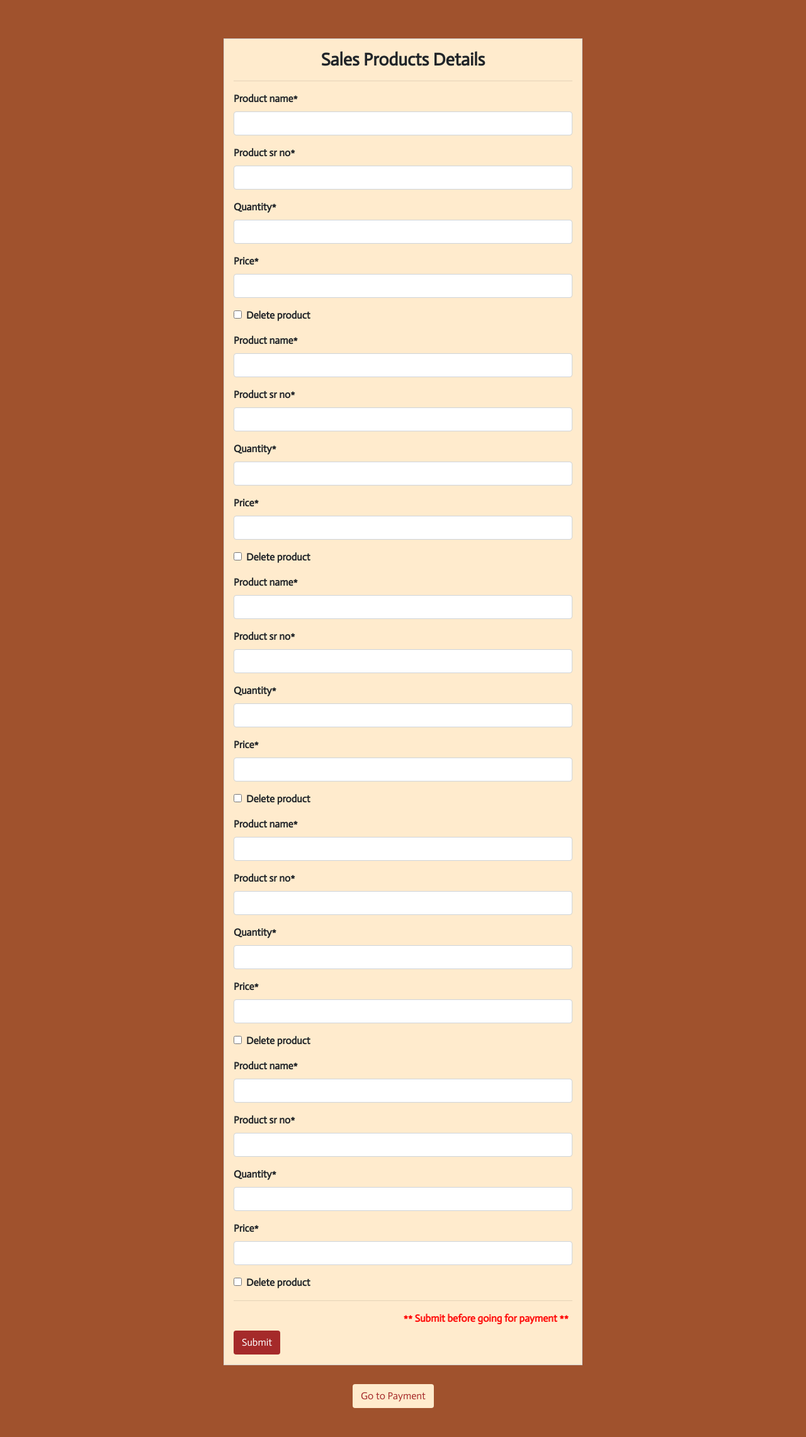
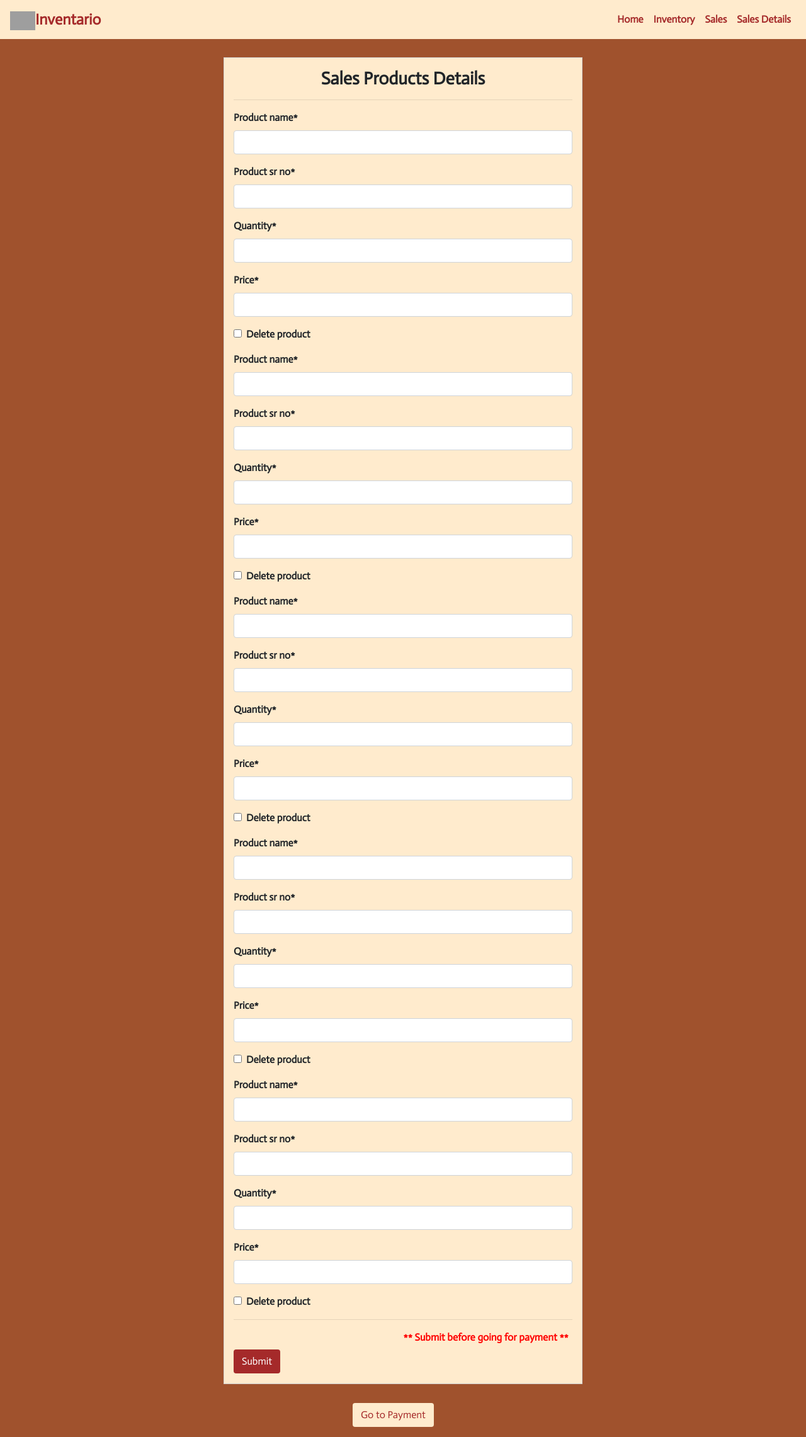
Before and after one commit to Sra1Mudumba/inventory, a Django app: a page that uses templates/sales.html in a window 1280 px wide. Shown: the whole page at 63% size. Before the commit the page ends 2236 px from the top, so only its background shows below. Run offline with Django 3.2, Linux system fonts and the light colour scheme; data comes from the database, SQL or seed files in the repository; both versions use the stored data as it was after the commit; some libraries are stand-ins or nearby versions; grey boxes are pictures that could not be loaded.

Commit message:
Final Changes

```diff
--- a/templates/index.html
+++ b/templates/index.html
@@ -67,7 +67,7 @@
 
             div.jumbotron {
                 height: 40vh;
-                background-image: linear-gradient(to bottom, rgba(0,0,0,0.6) 0%,rgba(0,0,0,0.6) 100%), url('{% static 'img/inventory-2.png' %}');
+                background-image: linear-gradient(to bottom, rgba(0,0,0,0.6) 0%,rgba(0,0,0,0.6) 100%), url('https://st.depositphotos.com/1000393/1583/i/950/depositphotos_15837823-stock-photo-warehouse-background.jpg');
                 background-size: cover;
                 background-repeat: no-repeat;
                 background-position: center;
@@ -92,7 +92,7 @@
         </style>
 
         <nav id = "navbar" class="navbar navbar-expand-lg fixed-top">
-            <a class="navbar-brand" href="{% url 'index' %}"> <span><img style = "width: 30px; height: 30px;" src="{% static 'img/inv.png' %}"></span>Inventario</a>
+            <a class="navbar-brand" href="{% url 'index' %}"> <span><img style = "width: 40px; height: 30px;" src="https://encrypted-tbn0.gstatic.com/images?q=tbn%3AANd9GcQlaXUSry23DkZATW4_cTAPEpIdADFutVMcxg&usqp=CAU"></span>Inventario</a>
             <button class="navbar-toggler" type="button" data-toggle="collapse" data-target="#navbarSupportedContent" aria-controls="navbarSupportedContent" aria-expanded="false" aria-label="Toggle navigation">
               <span class="navbar-toggler-icon mt-2 mr-1" style = "color: brown;">Menu</span>
             </button>
--- a/templates/inventory-2.html
+++ b/templates/inventory-2.html
@@ -72,7 +72,7 @@
         </style>
 
         <nav id = "navbar" class="navbar navbar-expand-lg fixed-top">
-            <a class="navbar-brand" href="{% url 'index' %}"> <span><img style = "width: 30px; height: 30px;" src="{% static 'img/inv.png' %}"></span>Inventario</a>
+            <a class="navbar-brand" href="{% url 'index' %}"> <span><img style = "width: 40px; height: 30px;" src="https://encrypted-tbn0.gstatic.com/images?q=tbn%3AANd9GcQlaXUSry23DkZATW4_cTAPEpIdADFutVMcxg&usqp=CAU"></span>Inventario</a>
             <button class="navbar-toggler" type="button" data-toggle="collapse" data-target="#navbarSupportedContent" aria-controls="navbarSupportedContent" aria-expanded="false" aria-label="Toggle navigation">
             <span class="navbar-toggler-icon" style = "color:brown;">Menu</span>
             </button>
--- a/templates/inventory.html
+++ b/templates/inventory.html
@@ -74,7 +74,7 @@
         </style>
 
         <nav id = "navbar" class="navbar navbar-expand-lg fixed-top">
-            <a class="navbar-brand" href="{% url 'index' %}"> <span><img style = "width: 30px; height: 30px;" src="{% static 'img/inv.png' %}"></span>Inventario</a>
+            <a class="navbar-brand" href="{% url 'index' %}"> <span><img style = "width: 40px; height: 30px;" src="https://encrypted-tbn0.gstatic.com/images?q=tbn%3AANd9GcQlaXUSry23DkZATW4_cTAPEpIdADFutVMcxg&usqp=CAU"></span>Inventario</a>
             <button class="navbar-toggler" type="button" data-toggle="collapse" data-target="#navbarSupportedContent" aria-controls="navbarSupportedContent" aria-expanded="false" aria-label="Toggle navigation">
               <span class="navbar-toggler-icon mt-2 mr-1" style = "padding-left: 2px; color:brown;">Menu</span>
             </button>
--- a/templates/invoice.html
+++ b/templates/invoice.html
@@ -78,7 +78,7 @@
 
             div.jumbotron {
                 height: 40vh;
-                background-image: linear-gradient(to bottom, rgba(0,0,0,0.6) 0%,rgba(0,0,0,0.6) 100%), url('{% static 'img/inventory-2.png' %}');
+                background-image: linear-gradient(to bottom, rgba(0,0,0,0.6) 0%,rgba(0,0,0,0.6) 100%), url('https://previews.123rf.com/images/themorningglory/themorningglory1905/themorningglory190500437/122218242-blurred-indoor-warehouse-with-box-on-shelf-business-industry-background.jpg');
                 background-size: cover;
                 background-repeat: no-repeat;
                 background-position: center;
@@ -93,7 +93,7 @@
         </style>
 
         <nav id = "navbar" class="navbar navbar-expand-lg fixed-top">
-            <a class="navbar-brand" href="{% url 'index' %}"> <span><img style = "width: 30px; height: 30px;" src="{% static 'img/inv.png' %}"></span>Inventario</a>
+            <a class="navbar-brand" href="{% url 'index' %}"> <span><img style = "width: 40px; height: 30px;" src="https://encrypted-tbn0.gstatic.com/images?q=tbn%3AANd9GcQlaXUSry23DkZATW4_cTAPEpIdADFutVMcxg&usqp=CAU"></span>Inventario</a>
             <button class="navbar-toggler" type="button" data-toggle="collapse" data-target="#navbarSupportedContent" aria-controls="navbarSupportedContent" aria-expanded="false" aria-label="Toggle navigation">
                 <span class="navbar-toggler-icon" style = "color:brown;">Menu</span>
             </button>
--- a/templates/sales.html
+++ b/templates/sales.html
@@ -51,6 +51,7 @@
                 background-color: blanchedalmond;
                 font-weight: bold;
                 margin-bottom: 30px;
+                margin-top: 30px;
                 z-index: 1;
             }
 
@@ -77,6 +78,30 @@
                 color: red;
             }
         </style>
+
+        <nav id = "navbar" class="navbar navbar-expand-lg fixed-top">
+            <a class="navbar-brand" href="{% url 'index' %}"> <span><img style = "width: 40px; height: 30px;" src="https://encrypted-tbn0.gstatic.com/images?q=tbn%3AANd9GcQlaXUSry23DkZATW4_cTAPEpIdADFutVMcxg&usqp=CAU"></span>Inventario</a>
+            <button class="navbar-toggler" type="button" data-toggle="collapse" data-target="#navbarSupportedContent" aria-controls="navbarSupportedContent" aria-expanded="false" aria-label="Toggle navigation">
+              <span class="navbar-toggler-icon" style = "color:brown;">Menu</span>
+            </button>
+
+            <div class="collapse navbar-collapse" id="navbarSupportedContent">
+                <ul class="navbar-nav ml-auto">
+                    <li class="nav-item">
+                    <a class="nav-link" href="{% url 'index' %}">Home</a>
+                    </li>
+                    <li class="nav-item">
+                    <a class="nav-link" href="{% url 'inventory' %}">Inventory</a>
+                    </li>
+                    <li class="nav-item">
+                        <a class="nav-link" href="{% url 'invoice' %}">Sales</a>
+                    </li>
+                    <li class="nav-item">
+                        <a class="nav-link" href="{% url 'saledetails' %}">Sales Details</a>
+                    </li>
+                </ul>
+            </div>
+        </nav>
     </head>
 
     <body>
--- a/templates/salesdetails.html
+++ b/templates/salesdetails.html
@@ -89,7 +89,7 @@
         </style>
 
         <nav id = "navbar" class="navbar navbar-expand-lg fixed-top">
-            <a class="navbar-brand" href="{% url 'index' %}"> <span><img style = "width: 30px; height: 30px;" src="{% static 'img/inv.png' %}"></span>Inventario</a>
+            <a class="navbar-brand" href="{% url 'index' %}"> <span><img style = "width: 40px; height: 30px;" src="https://encrypted-tbn0.gstatic.com/images?q=tbn%3AANd9GcQlaXUSry23DkZATW4_cTAPEpIdADFutVMcxg&usqp=CAU"></span>Inventario</a>
             <button class="navbar-toggler" type="button" data-toggle="collapse" data-target="#navbarSupportedContent" aria-controls="navbarSupportedContent" aria-expanded="false" aria-label="Toggle navigation">
               <span class="navbar-toggler-icon" style = "color:brown;">Menu</span>
             </button>
```
Also changed, not shown: db.sqlite3.
